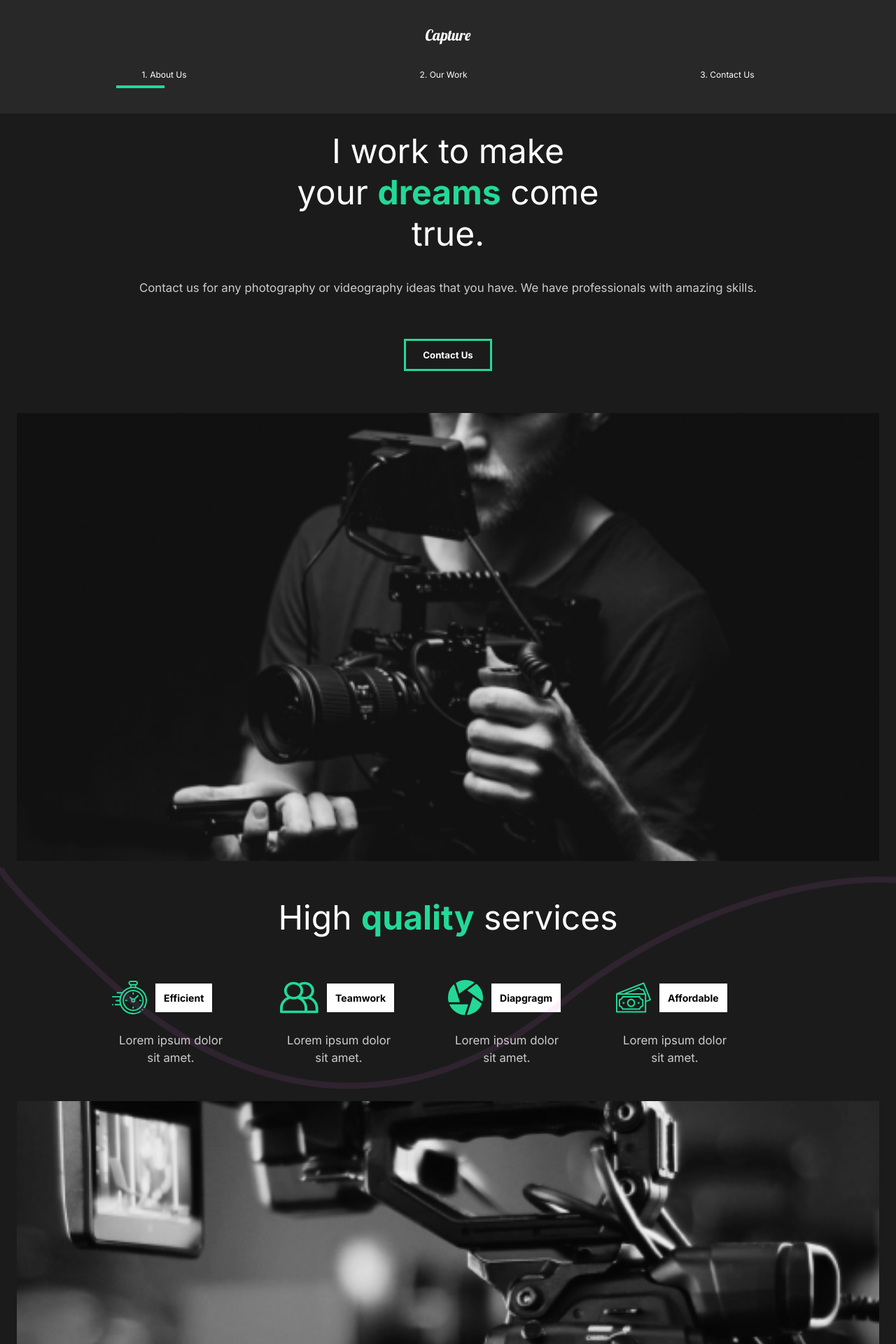
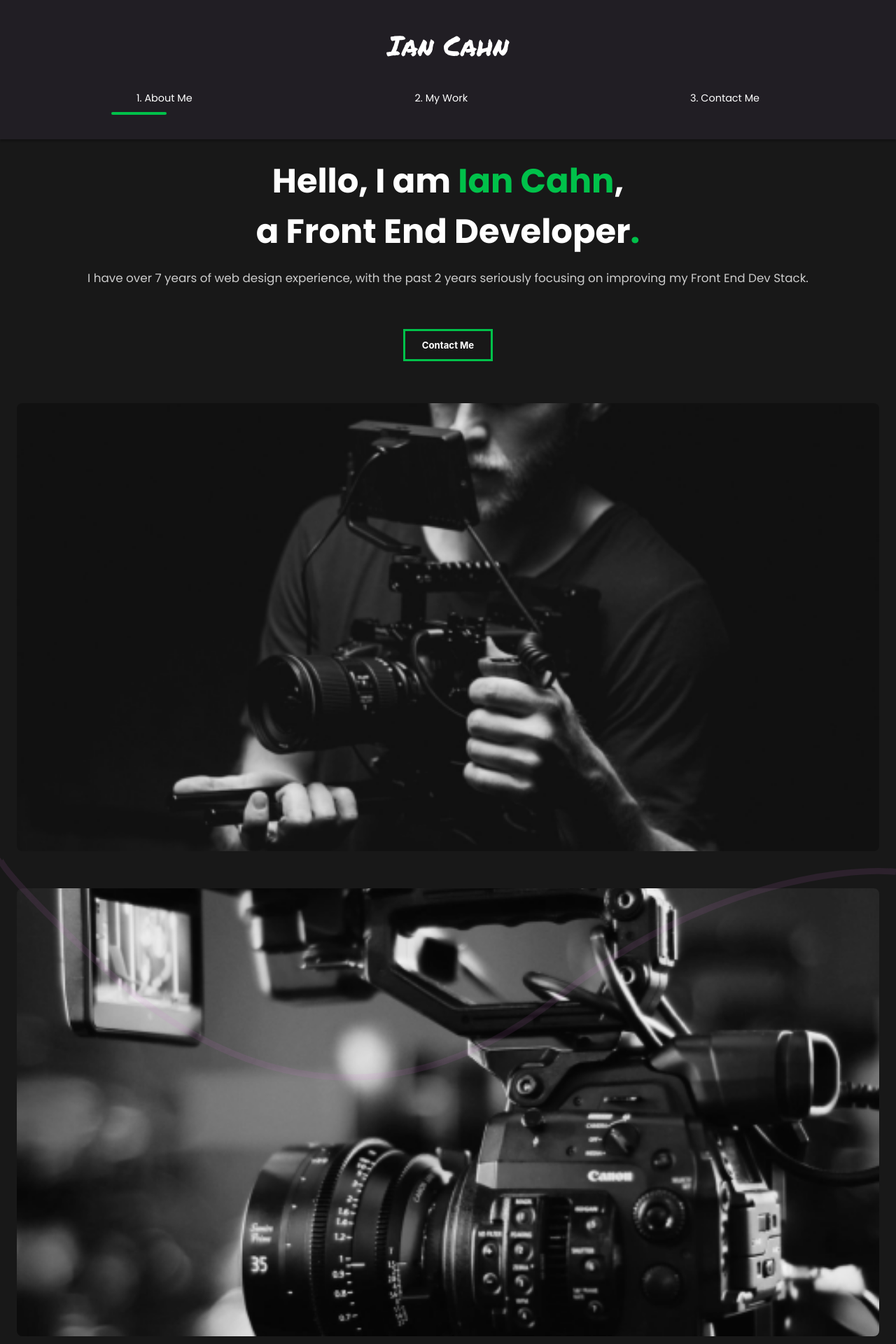
Before and after one commit to Iancahn/newport, a React (Create React App) app: page / in a window 1280 px wide. Shown: the top 1920 px of the page at 70% size. Built offline with nearby package versions, Linux system fonts and the light colour scheme.

Commit message:
Big Update - Personal Info
Started adding my own content

```diff
--- a/public/index.html
+++ b/public/index.html
@@ -9,7 +9,8 @@
   <meta name="description" content="Web site created using create-react-app" />
   <link rel="preconnect" href="https://fonts.googleapis.com">
   <link rel="preconnect" href="https://fonts.gstatic.com" crossorigin>
-  <link href="https://fonts.googleapis.com/css2?family=Inter:wght@400;700&family=Lobster&display=swap" rel="stylesheet">
+  <link href="https://fonts.googleapis.com/css2?family=Permanent+Marker&family=Poppins:wght@400;700&display=swap"
+    rel="stylesheet">
   <link rel="apple-touch-icon" href="%PUBLIC_URL%/logo192.png" />
   <!--
       manifest.json provides metadata used when your web app is installed on a
--- a/src/components/AboutSection.jsx
+++ b/src/components/AboutSection.jsx
@@ -15,17 +15,14 @@ const AboutSection = () => {
             <StyledDescription>
                 <motion.div>
                     <StyledHide>
-                        <motion.h2 variants={titleAnim}>I work to make</motion.h2>
+                        <motion.h1 variants={titleAnim}>Hello, I am <span>Ian Cahn</span>,</motion.h1>
                     </StyledHide>
                     <StyledHide>
-                        <motion.h2 variants={titleAnim}>your <span>dreams</span> come</motion.h2>
-                    </StyledHide>
-                    <StyledHide>
-                        <motion.h2 variants={titleAnim}>true.</motion.h2>
+                        <motion.h1 variants={titleAnim}>a Front End Developer<span>.</span></motion.h1>
                     </StyledHide>
                 </motion.div>
-                <motion.p variants={fade}>Contact us for any photography or videography ideas that you have. We have professionals with amazing skills.</motion.p>
-                <motion.button variants={fade}>Contact Us</motion.button>
+                <motion.p variants={fade}>I have over 7 years of web design experience, with the past 2 years seriously focusing on improving my Front End Dev Stack.</motion.p>
+                <motion.button variants={fade}>Contact Me</motion.button>
             </StyledDescription>
             <StyledImage>
                 <motion.img src={home1} alt='Guy with a camera' variants={photoAnim} inital="hidden" animate="show"></motion.img>
--- a/src/components/FaqSection.jsx
+++ b/src/components/FaqSection.jsx
@@ -12,12 +12,12 @@ const FaqSection = () => {
     return (
         <StyledFaq variants={scrollReveal} ref={element} animate={controls} initial="hidden">
             <h2>
-                Any <span>Questions?</span>
+                Any Questions?
             </h2>
             <AnimateSharedLayout>
                 <Toggle title="How Do I Start?">
                     <div className="answer">
-                        <p>Lorem ipsum dolor sit amet.</p>
+                        <p>Jaco IS 'N GOIEIE GFX DESINGER' ipsum dolor sit amet.</p>
                         <p>Lorem ipsum dolor sit amet consectetur adipisicing elit. Hic, illum?</p>
                     </div>
                 </Toggle>
@@ -54,8 +54,9 @@ const StyledFaq = styled(StyledAbout)`
         display:block;
     }
     h2{
+        color:#00C14A;
         padding-bottom:2rem;
-        font-weight:lighter;
+        font-weight:400;
     }
     .faq-line{
         background:#ccc;
--- a/src/components/GlobalStyle.jsx
+++ b/src/components/GlobalStyle.jsx
@@ -17,14 +17,19 @@ html{
    }
 }
  body{
-     font-family:'Inter', sans-serif;
-     background: #1b1b1b;
+     font-family:'Poppins', sans-serif;
+     background: #181818;
      overflow-x:hidden;
  }
 
+ h1{
+        font-weight: 700;
+        font-size:4rem;
+    }
+
 h2{
-        font-weight: lighter;
-        font-size:4rem;
+        font-weight: 400;
+        font-size:3.5rem;
     }
 h3{
         color:white;
@@ -35,10 +40,11 @@ h4{
     }
 span{
     font-weight:bold;
-    color:#23d997;
+    color:#00C14A;
 }
 p{
-        padding: 3rem 0rem;
+        padding-top: 1.5rem;
+        padding-bottom:3rem;
         color:#ccc;
         font-size:1.4rem;
         line-height:150%;
@@ -50,18 +56,16 @@ button{
     font-size:1.1rem;
     cursor: pointer;
     padding: 1rem 2rem;
-    border: 3px solid #23d997;
+    border: 3px solid #00C14A;
     background: transparent;
     color:white;
     transition: all 0.5s ease;
     &:hover{
-        background-color: #23d997;
+        background-color: #00C14A;
         color:white;
     }
 
 }
-
-
 `;
 
 export default Globalstyle;
--- a/src/components/Nav.jsx
+++ b/src/components/Nav.jsx
@@ -9,19 +9,19 @@ const Nav = () => {
     const { pathname } = useLocation();
     return (
         <StyledNav>
-            <h1><Link id="logo" to="/">Capture</Link></h1>
+            <h1><Link id="logo" to="/">Ian Cahn</Link></h1>
             <ul>
                 <li>
-                    <Link to="/">1. About Us</Link>
-                    <StyledLine transition={{ duration: 0.75 }} innitial={{ width: '0%' }} animate={{ width: pathname === '/' ? '50%' : '0%' }} />
+                    <Link to="/">1. About Me</Link>
+                    <StyledLine transition={{ duration: 0.75 }} innitial={{ width: '0%' }} animate={{ width: pathname === '/' ? '52%' : '0%' }} />
                 </li>
                 <li>
-                    <Link to="/work">2. Our Work</Link>
-                    <StyledLine transition={{ duration: 0.75 }} innitial={{ width: '0%' }} animate={{ width: pathname === '/work' ? '50%' : '0%' }} />
+                    <Link to="/work">2. My Work</Link>
+                    <StyledLine transition={{ duration: 0.75 }} innitial={{ width: '0%' }} animate={{ width: pathname === '/work' ? '52%' : '0%' }} />
                 </li>
                 <li>
-                    <Link to="/contact">3. Contact Us</Link>
-                    <StyledLine transition={{ duration: 0.75 }} innitial={{ width: '0%' }} animate={{ width: pathname === '/contact' ? '50%' : '0%' }} />
+                    <Link to="/contact">3. Contact Me</Link>
+                    <StyledLine transition={{ duration: 0.75 }} innitial={{ width: '0%' }} animate={{ width: pathname === '/contact' ? '52%' : '0%' }} />
                 </li>
             </ul>
         </StyledNav>
@@ -38,7 +38,8 @@ const StyledNav = styled.nav`
     justify-content: space-between;
     align-items: center;
     padding:1rem 10rem;
-    background: #282828;
+    background: #211E24;
+    box-shadow: rgba(0, 0, 0, 0.24) 0px 3px 3px;
     a{
         color:white;
         text-decoration: none;
@@ -48,13 +49,14 @@ const StyledNav = styled.nav`
         list-style:none;
     }
     li{
+        font-size:1.2rem;
         padding-left:3rem;
         padding-right:3rem;
         position:relative;
     }
     #logo{
-        font-size:1.8rem;
-        font-family:'Lobster', cursive;
+        font-size:3.3rem;
+        font-family: 'Permanent Marker', cursive;
         font-weight: lighter;
     }
     @media (max-width: 1300px){
@@ -74,11 +76,12 @@ const StyledNav = styled.nav`
 
 const StyledLine = styled(motion.div)`
     height: 0.3rem;
-    background: #23d997;
+    background: #00C14A;
     width:0%;
     position:absolute;
-    bottom: -78%;
-    left: 26%;
+    bottom: -60%;
+    left: 25%;
+    border-radius:5px;
     @media (max-width: 1300px)  {
         left: 0%;
     }
--- a/src/components/ServicesSection.jsx
+++ b/src/components/ServicesSection.jsx
@@ -6,7 +6,7 @@ import money from '../img/money.svg';
 import teamwork from '../img/teamwork.svg';
 import home2 from '../img/home2.png';
 // Styled
-import { StyledAbout, StyledDescription, StyledImage } from "../styles";
+import { StyledAbout, StyledDescription2, StyledImage } from "../styles";
 import styled from 'styled-components';
 import { useScroll } from './useScroll';
 import { scrollReveal } from '../animation';
@@ -15,7 +15,10 @@ const ServicesSection = () => {
     const [element, controls] = useScroll();
     return (
         <StyledServices ref={element} variants={scrollReveal} animate={controls} initial="hidden">
-            <StyledDescription>
+            <StyledImage>
+                <img src={home2} alt="a high quality camera"></img>
+            </StyledImage>
+            <StyledDescription2>
                 <h2>High <span>quality</span> services</h2>
                 <StyledCards>
                     <StyledCard>
@@ -44,13 +47,11 @@ const ServicesSection = () => {
                             <img src={money} alt="a money icon"></img>
                             <h3>Affordable</h3>
                         </div>
-                        <p>Lorem ipsum dolor sit amet.</p>
+                        <p>Lorem ipsum dolor sit amets.</p>
                     </StyledCard>
                 </StyledCards>
-            </StyledDescription>
-            <StyledImage>
-                <img src={home2} alt="a high quality camera"></img>
-            </StyledImage>
+            </StyledDescription2>
+
         </StyledServices>
     );
 }
--- a/src/pages/OurWork.jsx
+++ b/src/pages/OurWork.jsx
@@ -88,20 +88,20 @@ const StyledFrame1 = styled(motion.div)`
     top:10%;
     width: 100%;
     height:100vh;
-    background: #fffebf;
+    background: #18F5EA;
     z-index: 2;
 `;
 
 const StyledFrame2 = styled(StyledFrame1)`
-    background: #ff8efb;
+    background: #255C59;
 `;
 
 const StyledFrame3 = styled(StyledFrame1)`
-    background: #8ed2ff;
+    background: #00C14A;
 `;
 
 const StyledFrame4 = styled(StyledFrame1)`
-    background: #8effa0;
+    background: #C93263;
 `;
 
 export default OurWork;
--- a/src/styles.jsx
+++ b/src/styles.jsx
@@ -21,7 +21,22 @@ export const StyledDescription = styled.div`
     padding-right: 5rem;
     z-index:2;
     h2{
-        font-weight: lighter;
+        font-weight: 400;
+            }
+    @media (max-width: 1300px){
+        padding:0;
+        button{
+            margin: 2rem 0rem 5rem 0rem;
+        }
+    }
+`;
+
+export const StyledDescription2 = styled.div`
+    flex:1;
+    padding-left: 5rem;
+    z-index:2;
+    h2{
+        font-weight: 400;
             }
     @media (max-width: 1300px){
         padding:0;
@@ -39,6 +54,7 @@ export const StyledImage = styled.div`
         width: 100%;
         height:80vh;
         object-fit:cover;
+        border-radius:8px;
     }
 `;
 
```
Also changed, not shown: src/clock.svg (added).
